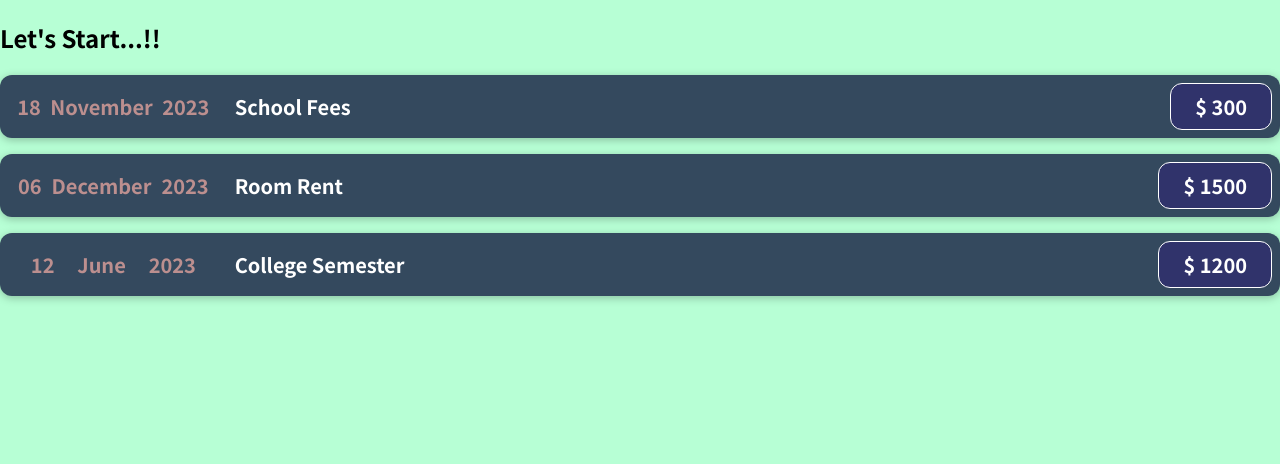
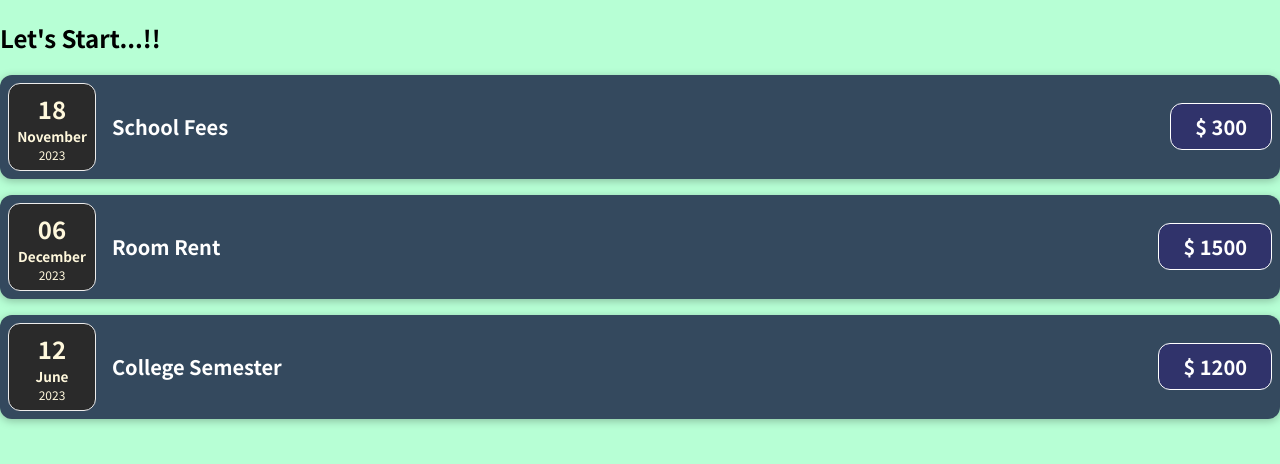
Before and after one commit to krtuhin/Expense-Tracker_Front-End_React, a JavaScript app: page / in a window 1280 px wide. Shown: the top 464 px of the page. Built offline with nearby package versions, Linux system fonts and the light colour scheme.

Commit message:
Break component into various sub components

```diff
--- /dev/null
+++ b/src/components/ExpenseDate.css
@@ -0,0 +1,27 @@
+.expense-date {
+  display: flex;
+  flex-direction: column;
+  height: 5.5rem;
+  width: 5.5rem;
+  border: 1px solid #ececec;
+  background-color: #2a2a2a;
+  border-radius: 12px;
+  justify-content: center;
+  align-items: center;
+  color: cornsilk;
+}
+
+.expense-date_day {
+  font-size: 1.5rem;
+  font-weight: bold;
+}
+
+.expense-date_month {
+  font-size: 0.85rem;
+  font-weight: bold;
+}
+
+.expense-date_year {
+  font-size: 0.75rem;
+  font-weight: normal;
+}
--- /dev/null
+++ b/src/components/ExpenseDate.js
@@ -0,0 +1,23 @@
+// import css
+import "./ExpenseDate.css";
+
+function ExpenseDate(props) {
+
+  // modify props object data to use in JSX
+  let day = props.date.toLocaleString("en-US", { day: "2-digit" });
+  let month = props.date.toLocaleString("en-US", { month: "long" });
+  let year = props.date.getFullYear();
+
+  return (
+    <div className="expense-date">
+
+      {/* used modified data */}
+      <div className="expense-date_day">{day}</div>
+      <div className="expense-date_month">{month}</div>
+      <div className="expense-date_year">{year}</div>
+    </div>
+  );
+}
+
+// export component
+export default ExpenseDate;
--- a/src/components/ExpenseItem.css
+++ b/src/components/ExpenseItem.css
@@ -7,16 +7,6 @@
   margin: 1rem 0;
   border-radius: 12px;
   background-color: #34495e;
-}
-
-/* expense date style */
-.expense-date {
-  display: flex;
-  flex: 0.2;
-  justify-content: space-evenly;
-  font-size: 20px;
-  font-weight: 600;
-  color: rosybrown;
 }
 
 .expense-item__description {
--- a/src/components/ExpenseItem.js
+++ b/src/components/ExpenseItem.js
@@ -1,23 +1,17 @@
 // import sub component's css
 import "./ExpenseItem.css";
+import ExpenseDate from "./ExpenseDate";
 
 function ExpenseItem(props) {
+
   //declare variable in component
   //   let title = "Car Insurence";
 
-  // modify props object data to use in JSX
-  let day = props.date.toLocaleString("en-US", { day: "2-digit" });
-  let month = props.date.toLocaleString("en-US", { month: "long" });
-  let year = props.date.getFullYear();
-
   return (
     <div className="expense-item">
-      <div className="expense-date">
-        {/* used modified data */}
-        <div>{day}</div>
-        <div>{month}</div>
-        <div>{year}</div>
-      </div>
+
+      {/* using expense date sub component */}
+      <ExpenseDate date={props.date} />
 
       <div className="expense-item__description">
         {/* using JS data into JSX */}
```
